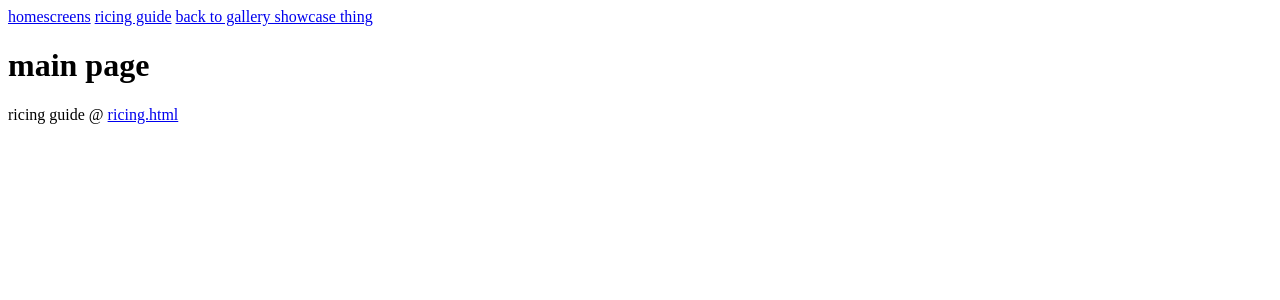
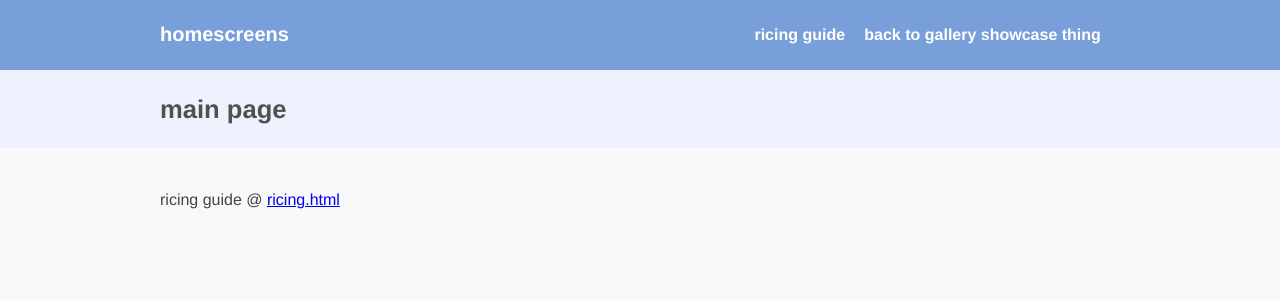
Before and after one commit to homescreens/wiki, a Jekyll site: the page built from index.md, in a window 1280 px wide. Shown: the top 300 px of the page. Built offline with Jekyll 4.4.1, drawn with Linux system fonts in a browser that asks for light colours.

Commit message:
move to scss

```diff
--- a/_config.yml
+++ b/_config.yml
@@ -1,2 +1,5 @@
 name: homescreens.org wiki
 description: homescreens wiki - ricing guide
+
+sass:
+  style: compact
--- a/assets/style.scss
+++ b/assets/style.scss
@@ -1,26 +1,40 @@
+---
+---
+
+$width: 960px;
+$breakpoint: 720px; // for small screens
+
+$margin: 1.4em;
+$small_margin: 1em;
+
+$nav_bg: #789fda;
+$header_bg: #eef2ff;
+$body_bg: #F9F9F9;
+$body_color: #444;
+
 html, body {
 	margin: 0;
 	padding: 0;
 
 	font-family: "Helvetica Neue", Arial, Helvetica, sans-serif;
 
-	background: #F9F9F9;
-	color: #666;
+	background: $body_bg;
+	color: $body_color;
+	line-height: 1.6em;
 }
 
 nav {
-	background: #789fda;
-	padding: 1.2em 1.6em;
+	background: $nav_bg;
+	padding: $margin;
 
 	color: #fff;
-}
 
-nav div {
+	div {
 		display: flex;
 		align-items: center;
 	}
 
-nav a {
+	a {
 		color: inherit;
 		text-decoration: none;
 		font-weight: bold;
@@ -28,35 +42,51 @@ nav a {
 		margin-right: 1.2em;
 	}
 
-nav a.ILL-DO-THE-LOGO {
+	a:hover {
+		text-decoration: underline;
+	}
+
+	a.ILL-DO-THE-LOGO {
 		flex: 1;
 		font-size: 1.25em;
 	}
+}
 
 header {
-	background: #eef2ff;
-	padding: 1.4em;
+	background: $header_bg;
+	padding: ($margin - 0.4em) $margin;
 
 	color: #515151;
+
+	h1, h2 {
+		margin: 0.4em 0;
 	}
 
-header h1, header h2 {
-	margin: 0.2em 0;
+	h2 {
+		font-weight: normal;
 	}
-
-header h2 {
-	font-weight: normal;
 }
 
 nav > div,
 header > div,
 #content > div {
-	max-width: 960px;
+	max-width: $width;
 	margin: 0 auto;
 }
 
 #content {
-	padding: 1.4em;
+	padding: $margin;
+}
+
+// shrink margins on small screens
+@media (max-width: $breakpoint) {
+	nav, #content {
+		padding: $small_margin;
+	}
+
+	header {
+		padding: ($small_margin - 0.4em) $small_margin;
+	}
 }
 
 h1 {
```
Lines whose indentation alone changed are shown as unchanged.
